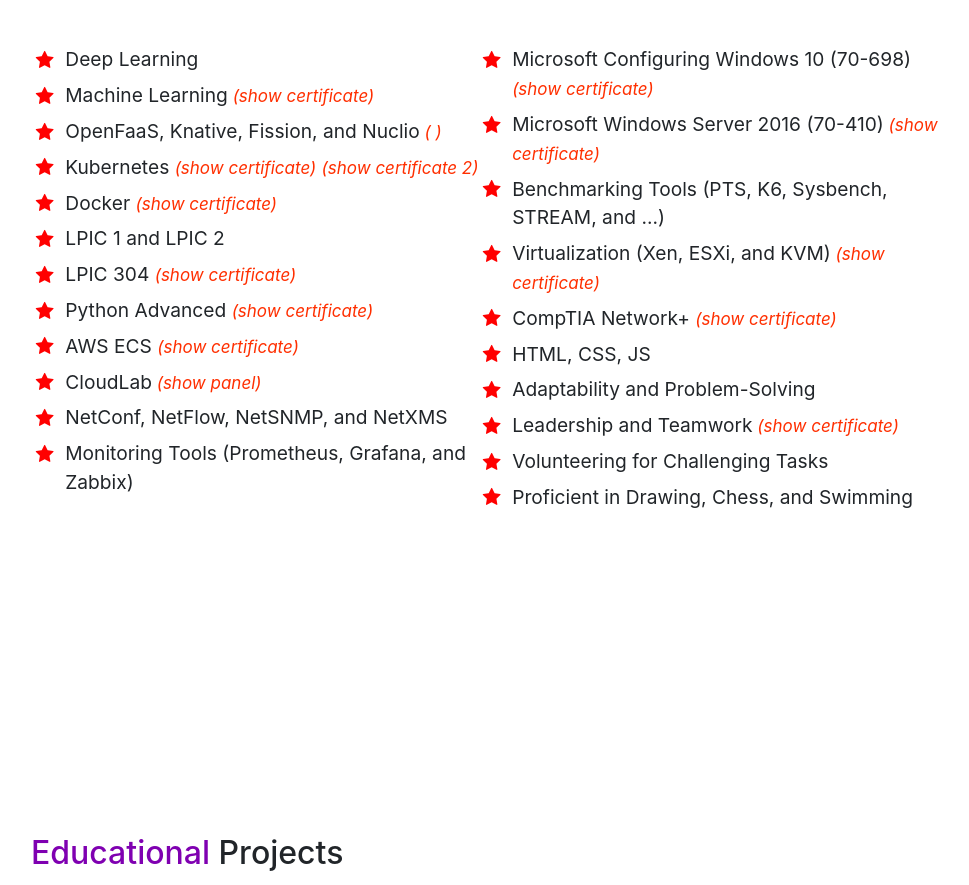
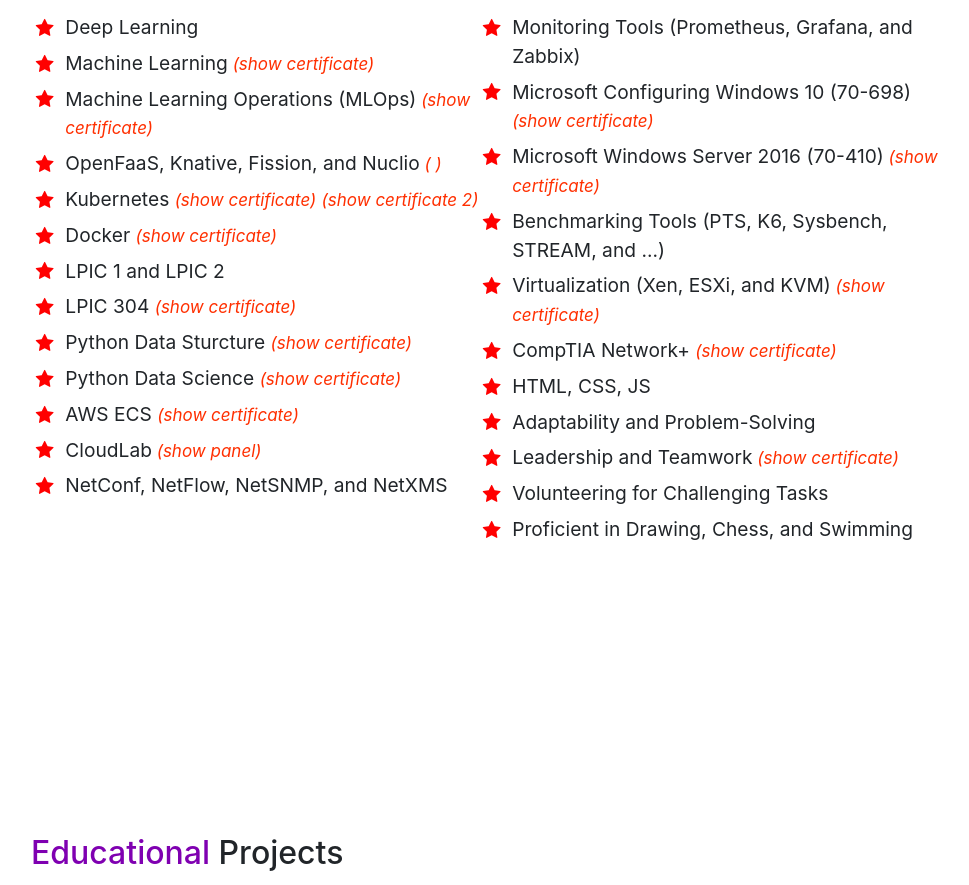
Before and after one commit to aqasiz/aqasiz.github.io, a website with bundled scripts: page index.html in a window 1280 px wide. Shown: the part 4950-5835 px from the top of the page, without its empty margins (289-1258 px from the left). Built offline with nearby package versions, Linux system fonts and the light colour scheme; a web font is replaced by a local one.

Commit message:
Update index.html

```diff
--- a/index.html
+++ b/index.html
@@ -380,9 +380,15 @@
               Machine Learning<a href="https://coursera.org/share/4cfca276cffb344e3f13942a1647a3d9" target="_blank" style="color: rgb(255, 47, 0); font-size: 17px"><em> (show certificate)</em></a></li>
             <li>
 
+
             <li>
               <i class="fa-li fa fa-star"></i>
-              OpenFaaS, Knative, Fission, and Nuclio<a href="" target="_blank" style="color: rgb(255, 47, 0); font-size: 17px"><em> (  )</em></a></li>
+              Machine Learning Operations (MLOps)<a href="https://coursera.org/share/dcd44e291ddea2e96ebf4024095296ec" target="_blank" style="color: rgb(255, 47, 0); font-size: 17px"><em> (show certificate)</em></a></li>
+            <li>
+
+            <li>
+              <i class="fa-li fa fa-star"></i>
+              OpenFaaS, Knative, Fission, and Nuclio<a target="_blank" style="color: rgb(255, 47, 0); font-size: 17px"><em> (  )</em></a></li>
 
             <li>
               <i class="fa-li fa fa-star"></i>
@@ -399,7 +405,10 @@
               LPIC 304 <a href="https://drive.google.com/file/d/1mngn7yzPHZAnDisXtdXLPo6T4Rmj9bTa/view?usp=drive_link" target="_blank" style="color: rgb(255, 47, 0); font-size: 17px"><em> (show certificate)</em></a></li>
             <li>
               <i class="fa-li fa fa-star"></i>
-              Python Advanced <a href="https://drive.google.com/file/d/1kRFtscWQ_5nko3Io4hea_EQu5naITnjv/view?usp=drive_link" target="_blank" style="color: rgb(255, 47, 0); font-size: 17px"><em> (show certificate)</em></a></li>
+              Python Data Sturcture <a href="https://coursera.org/share/1fd9ccaa61d83fe5561e19bb3e0499f4" target="_blank" style="color: rgb(255, 47, 0); font-size: 17px"><em> (show certificate)</em></a></li>
+            <li>
+              <i class="fa-li fa fa-star"></i>
+              Python Data Science <a href="https://drive.google.com/file/d/1kRFtscWQ_5nko3Io4hea_EQu5naITnjv/view?usp=drive_link" target="_blank" style="color: rgb(255, 47, 0); font-size: 17px"><em> (show certificate)</em></a></li>
             <li>
               <i class="fa-li fa fa-star"></i>
               AWS ECS <a href="https://drive.google.com/file/d/1GGOao6fG8wuEEeikiHSl4Ibse_wKdn6R/view?usp=drive_link" target="_blank" style="color: rgb(255, 47, 0); font-size: 17px"><em> (show certificate)</em></a></li>
```
